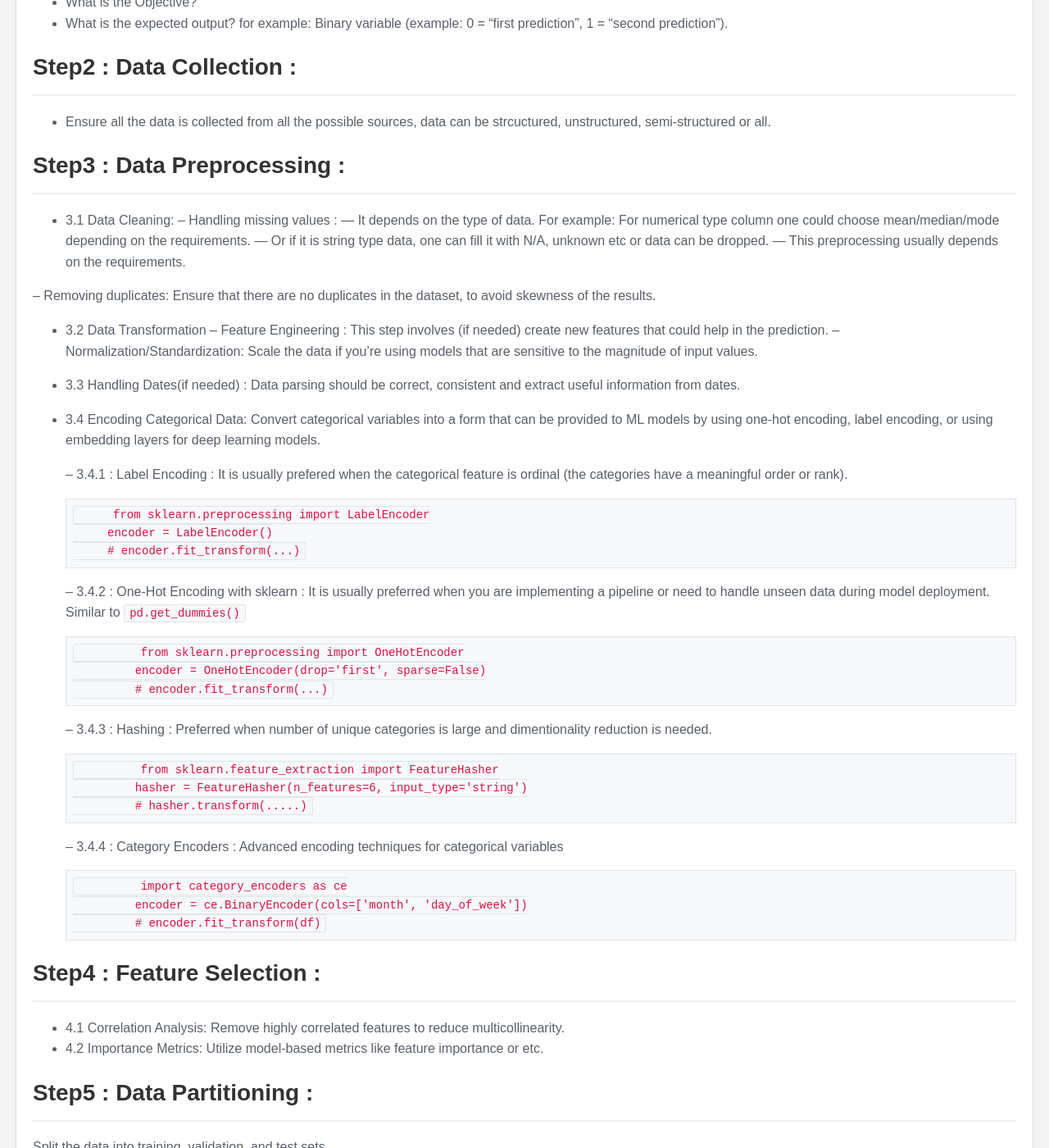
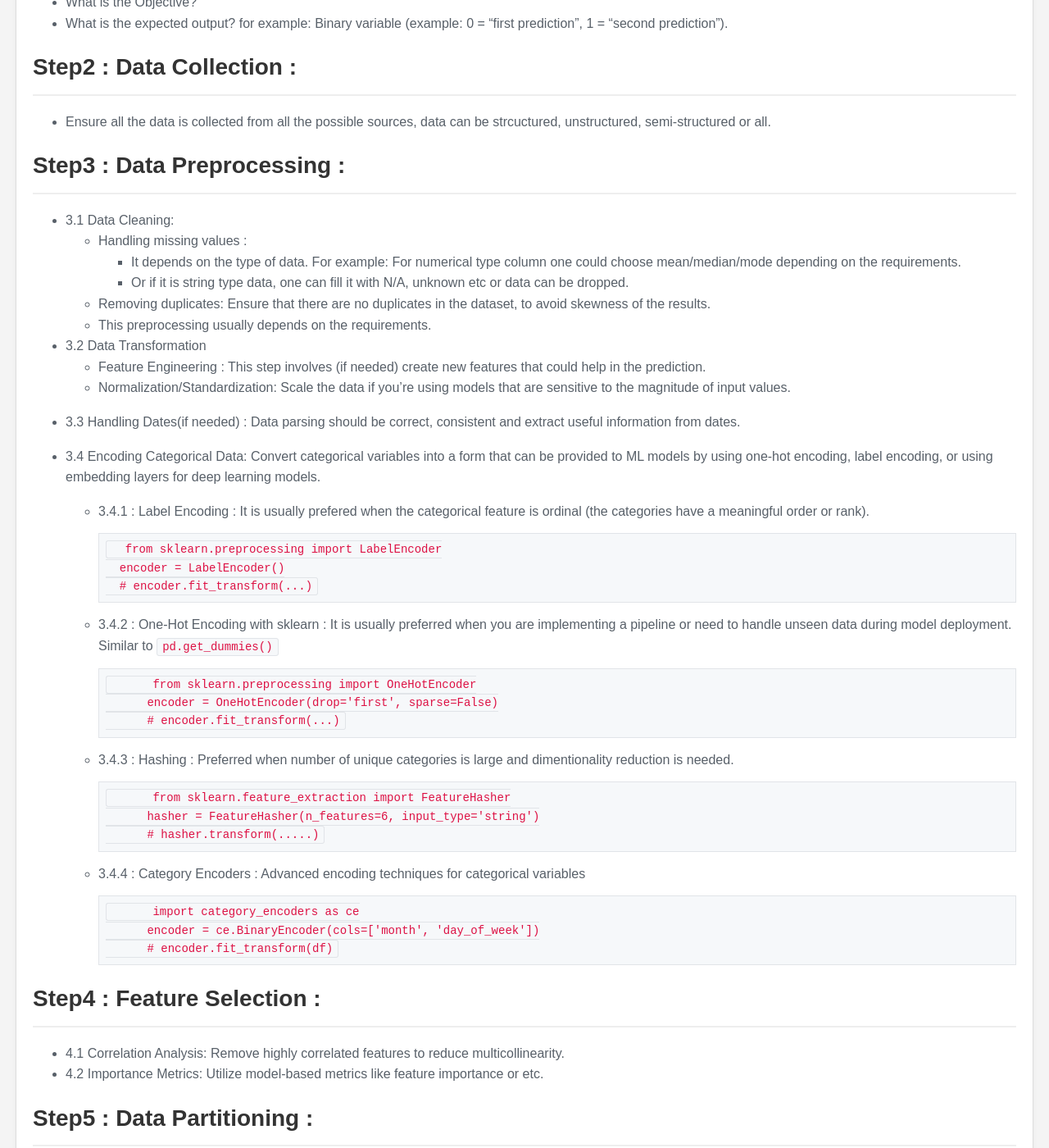
Before and after one commit to 05satyam/05satyam.github.io, a Jekyll site: the page built from _posts/2024-04-21-logistic-regression-based-end2end-ml-cycle.md, in a window 1280 px wide and 1400 px high, scrolled down 306 px. Shown: the whole window at 82% size. Built offline with Jekyll 4.4.1, drawn with Linux system fonts in a browser that asks for light colours; our own code applies the rules of GitHub Pages for plain Markdown files.

Commit message:
Update 2024-04-21-logistic-regression-based-end2end-ml-cycle.md

````diff
--- a/_posts/2024-04-21-logistic-regression-based-end2end-ml-cycle.md
+++ b/_posts/2024-04-21-logistic-regression-based-end2end-ml-cycle.md
@@ -13,43 +13,42 @@ categories: DeepLearning
 
 # Step3 : Data Preprocessing :
  - 3.1 Data Cleaning:
-  -- Handling missing values :
-    --- It depends on the type of data. For example: For numerical type column one could choose mean/median/mode depending
-    on the requirements.
-   --- Or if it is string type data, one can fill it with N/A, unknown etc or data can be dropped.
-   --- This preprocessing usually depends on the requirements.
+     - Handling missing values :
+          - It depends on the type of data. For example: For numerical type column one could choose mean/median/mode depending on the requirements.
+          - Or if it is string type data, one can fill it with N/A, unknown etc or data can be dropped.
 
-  -- Removing duplicates: Ensure that there are no duplicates in the dataset, to avoid skewness of the results.
+     - Removing duplicates: Ensure that there are no duplicates in the dataset, to avoid skewness of the results.
+     - This preprocessing usually depends on the requirements.
 
  - 3.2 Data Transformation
-  -- Feature Engineering : This step involves (if needed) create new features that could help in the prediction.
-  -- Normalization/Standardization: Scale the data if you're using models that are sensitive to the magnitude of input values.
+     - Feature Engineering : This step involves (if needed) create new features that could help in the prediction.
+     - Normalization/Standardization: Scale the data if you're using models that are sensitive to the magnitude of input values.
 
  - 3.3 Handling Dates(if needed) : Data parsing should be correct, consistent and extract useful information from dates.
 
  - 3.4 Encoding Categorical Data:
   Convert categorical variables into a form that can be provided to ML models by using one-hot encoding, label encoding, or using embedding layers for deep learning models.
 
-   -- 3.4.1 : Label Encoding : It is usually prefered when the categorical feature is ordinal (the categories have a meaningful order or rank).
+    - 3.4.1 : Label Encoding : It is usually prefered when the categorical feature is ordinal (the categories have a meaningful order or rank).
     ```python
         from sklearn.preprocessing import LabelEncoder
         encoder = LabelEncoder()
         # encoder.fit_transform(...)
     ```
-   -- 3.4.2 :  One-Hot Encoding with sklearn : It is usually preferred when you are implementing a pipeline or need to handle unseen data during
+    - 3.4.2 :  One-Hot Encoding with sklearn : It is usually preferred when you are implementing a pipeline or need to handle unseen data during
               model deployment. Similar to `pd.get_dummies()`
      ```python
             from sklearn.preprocessing import OneHotEncoder
             encoder = OneHotEncoder(drop='first', sparse=False)
             # encoder.fit_transform(...)
      ```
-   -- 3.4.3 :  Hashing : Preferred when number of unique categories is large and dimentionality reduction is needed.
+    - 3.4.3 :  Hashing : Preferred when number of unique categories is large and dimentionality reduction is needed.
      ```python
             from sklearn.feature_extraction import FeatureHasher
             hasher = FeatureHasher(n_features=6, input_type='string')
             # hasher.transform(.....)
      ```
-   -- 3.4.4 : Category Encoders : Advanced encoding techniques for categorical variables
+    - 3.4.4 : Category Encoders : Advanced encoding techniques for categorical variables
      ```python
             import category_encoders as ce
             encoder = ce.BinaryEncoder(cols=['month', 'day_of_week'])
````
